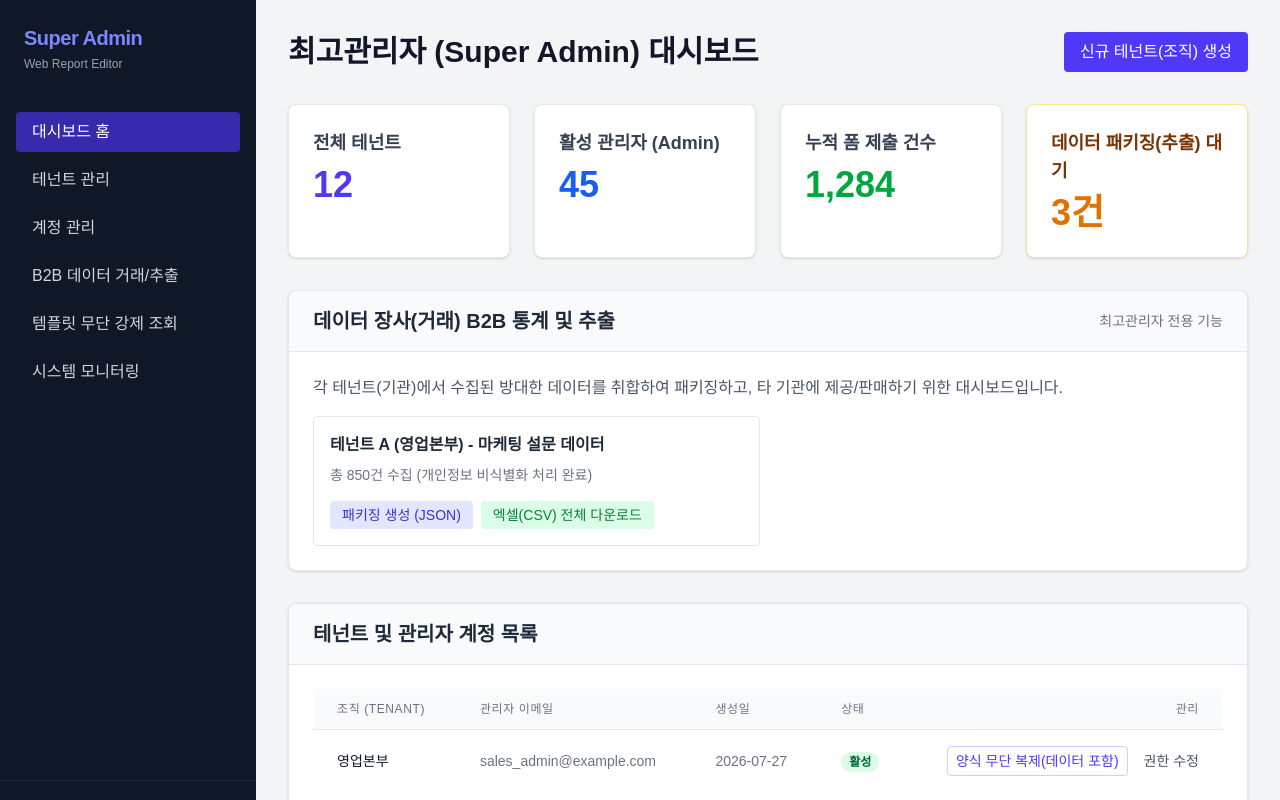
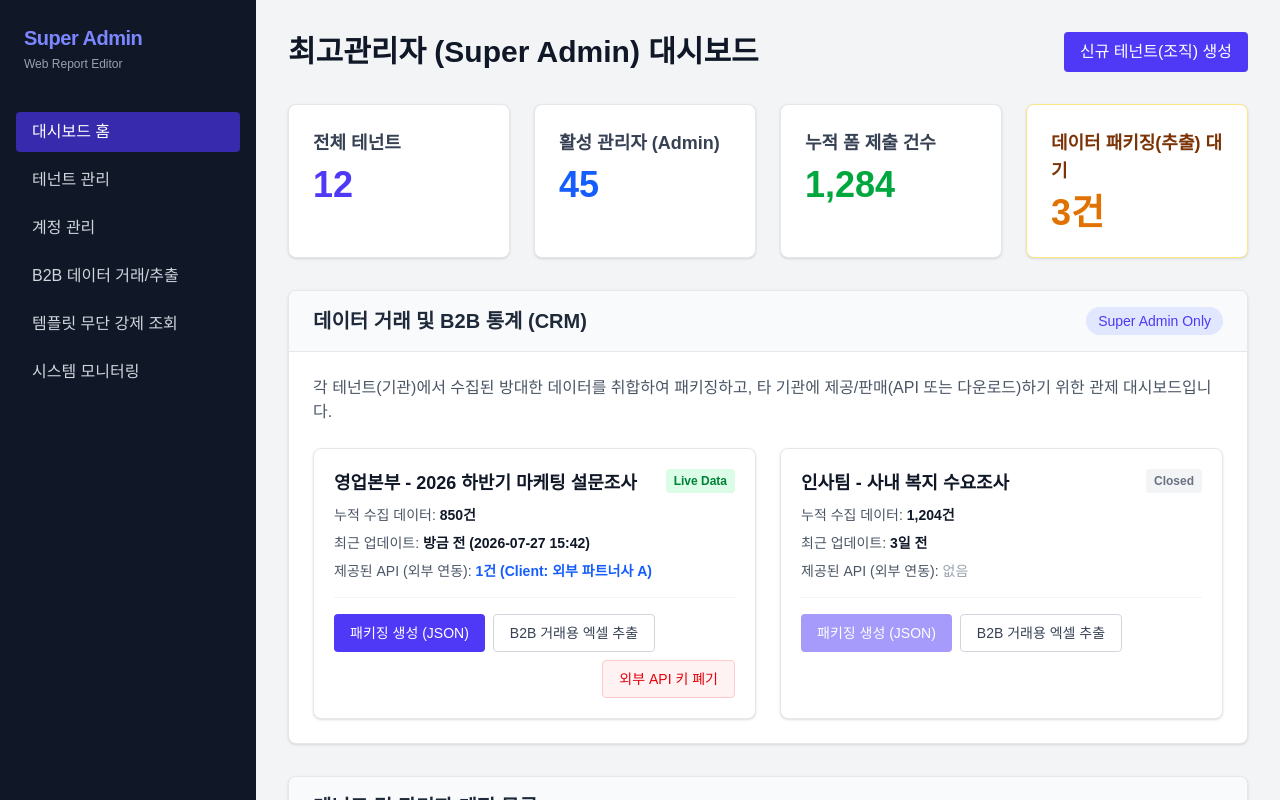
Before and after one commit to ralf-kang/data-trade-platform, a Next.js app: page /super-admin in a window 1280 px wide. Shown: the top 800 px of the page. Built offline with nearby package versions, Linux system fonts and the light colour scheme.

Commit message:
feat: add CRM data trading, pre-deployment preview, role-based export, and i18n

```diff
--- a/src/app/super-admin/page.tsx
+++ b/src/app/super-admin/page.tsx
@@ -32,20 +32,51 @@ export default function SuperAdminPage() {
           </div>
         </div>
 
-        {/* Data Trading Section */}
+        {/* Data Trading CRM Section */}
         <div className="bg-white shadow-sm rounded-lg border border-gray-200 overflow-hidden mb-8">
           <div className="px-6 py-4 border-b border-gray-200 bg-gray-50 flex justify-between items-center">
-            <h2 className="text-xl font-bold text-gray-800">데이터 장사(거래) B2B 통계 및 추출</h2>
-            <span className="text-sm text-gray-500">최고관리자 전용 기능</span>
+            <h2 className="text-xl font-bold text-gray-800">데이터 거래 및 B2B 통계 (CRM)</h2>
+            <span className="text-sm font-medium text-indigo-600 bg-indigo-100 px-3 py-1 rounded-full">Super Admin Only</span>
           </div>
           <div className="p-6">
-            <p className="text-gray-600 mb-4">각 테넌트(기관)에서 수집된 방대한 데이터를 취합하여 패키징하고, 타 기관에 제공/판매하기 위한 대시보드입니다.</p>
-            <div className="grid grid-cols-1 md:grid-cols-2 gap-4">
-              <div className="border border-gray-200 rounded p-4">
-                <h4 className="font-semibold text-gray-800 mb-2">테넌트 A (영업본부) - 마케팅 설문 데이터</h4>
-                <p className="text-sm text-gray-500 mb-4">총 850건 수집 (개인정보 비식별화 처리 완료)</p>
-                <button className="text-sm bg-indigo-100 text-indigo-700 px-3 py-1 rounded hover:bg-indigo-200 font-medium mr-2">패키징 생성 (JSON)</button>
-                <button className="text-sm bg-green-100 text-green-700 px-3 py-1 rounded hover:bg-green-200 font-medium">엑셀(CSV) 전체 다운로드</button>
+            <p className="text-gray-600 mb-6">각 테넌트(기관)에서 수집된 방대한 데이터를 취합하여 패키징하고, 타 기관에 제공/판매(API 또는 다운로드)하기 위한 관제 대시보드입니다.</p>
+
+            <div className="grid grid-cols-1 md:grid-cols-2 gap-6">
+              {/* Tenant A Box */}
+              <div className="border border-gray-200 rounded-lg p-5 bg-white shadow-sm hover:shadow-md transition-shadow">
+                <div className="flex justify-between items-start mb-2">
+                  <h4 className="font-bold text-gray-900 text-lg">영업본부 - 2026 하반기 마케팅 설문조사</h4>
+                  <span className="text-xs font-semibold text-green-700 bg-green-100 px-2 py-1 rounded">Live Data</span>
+                </div>
+                <div className="space-y-2 mb-4">
+                  <p className="text-sm text-gray-600">누적 수집 데이터: <span className="font-bold text-gray-900">850건</span></p>
+                  <p className="text-sm text-gray-600">최근 업데이트: <span className="font-bold text-gray-900">방금 전 (2026-07-27 15:42)</span></p>
+                  <p className="text-sm text-gray-600">제공된 API (외부 연동): <span className="font-bold text-blue-600">1건 (Client: 외부 파트너사 A)</span></p>
+                </div>
+
+                <div className="flex flex-wrap gap-2 pt-4 border-t border-gray-100">
+                  <button className="text-sm bg-indigo-600 text-white px-4 py-2 rounded hover:bg-indigo-700 font-medium">패키징 생성 (JSON)</button>
+                  <button className="text-sm border border-gray-300 text-gray-700 px-4 py-2 rounded hover:bg-gray-50 font-medium">B2B 거래용 엑셀 추출</button>
+                  <button className="text-sm border border-red-200 text-red-600 bg-red-50 px-4 py-2 rounded hover:bg-red-100 font-medium ml-auto">외부 API 키 폐기</button>
+                </div>
+              </div>
+
+              {/* Tenant B Box */}
+              <div className="border border-gray-200 rounded-lg p-5 bg-white shadow-sm hover:shadow-md transition-shadow">
+                <div className="flex justify-between items-start mb-2">
+                  <h4 className="font-bold text-gray-900 text-lg">인사팀 - 사내 복지 수요조사</h4>
+                  <span className="text-xs font-semibold text-gray-500 bg-gray-100 px-2 py-1 rounded">Closed</span>
+                </div>
+                <div className="space-y-2 mb-4">
+                  <p className="text-sm text-gray-600">누적 수집 데이터: <span className="font-bold text-gray-900">1,204건</span></p>
+                  <p className="text-sm text-gray-600">최근 업데이트: <span className="font-bold text-gray-900">3일 전</span></p>
+                  <p className="text-sm text-gray-600">제공된 API (외부 연동): <span className="text-gray-400">없음</span></p>
+                </div>
+
+                <div className="flex flex-wrap gap-2 pt-4 border-t border-gray-100">
+                  <button className="text-sm bg-indigo-600 text-white px-4 py-2 rounded hover:bg-indigo-700 font-medium opacity-50 cursor-not-allowed">패키징 생성 (JSON)</button>
+                  <button className="text-sm border border-gray-300 text-gray-700 px-4 py-2 rounded hover:bg-gray-50 font-medium">B2B 거래용 엑셀 추출</button>
+                </div>
               </div>
             </div>
           </div>
--- a/src/components/builder/types.ts
+++ b/src/components/builder/types.ts
@@ -32,6 +32,7 @@ export interface FormField {
   autoDismissSeconds?: number; // 팝업 토글 전용
   apiEndpoint?: string; // 외부 연동용
   description?: string;
+  i18n?: Record<string, { label?: string; placeholder?: string; options?: string[] }>; // 다국어 지원 (ex: { en: { label: 'Name' } })
 }
 
 export interface FormTemplate {
--- a/src/lib/exportEngine.ts
+++ b/src/lib/exportEngine.ts
@@ -1,17 +1,23 @@
 import ExcelJS from 'exceljs';
 import { Document, Packer, Paragraph, TextRun } from 'docx';
 
-export async function exportToExcel(data: any[], filename: string) {
+export async function exportToExcel(data: any[], filename: string, role: 'SUPER_ADMIN' | 'ADMIN' = 'ADMIN') {
   const workbook = new ExcelJS.Workbook();
   const worksheet = workbook.addWorksheet('Report');
 
   // Basic headers based on keys of the first object
   if (data.length > 0) {
     const headers = Object.keys(data[0]);
+
+    // Role-based metadata appending
+    if (role === 'SUPER_ADMIN') {
+      headers.push('_tenant_id', '_client_ip', '_device_info');
+    }
+
     worksheet.addRow(headers);
 
     data.forEach(item => {
-      const row = headers.map(header => item[header]);
+      const row = headers.map(header => item[header] || 'N/A');
       worksheet.addRow(row);
     });
   }
```
Also changed, not shown: src/components/builder/FormBuilder.tsx (+105 -9 lines).
